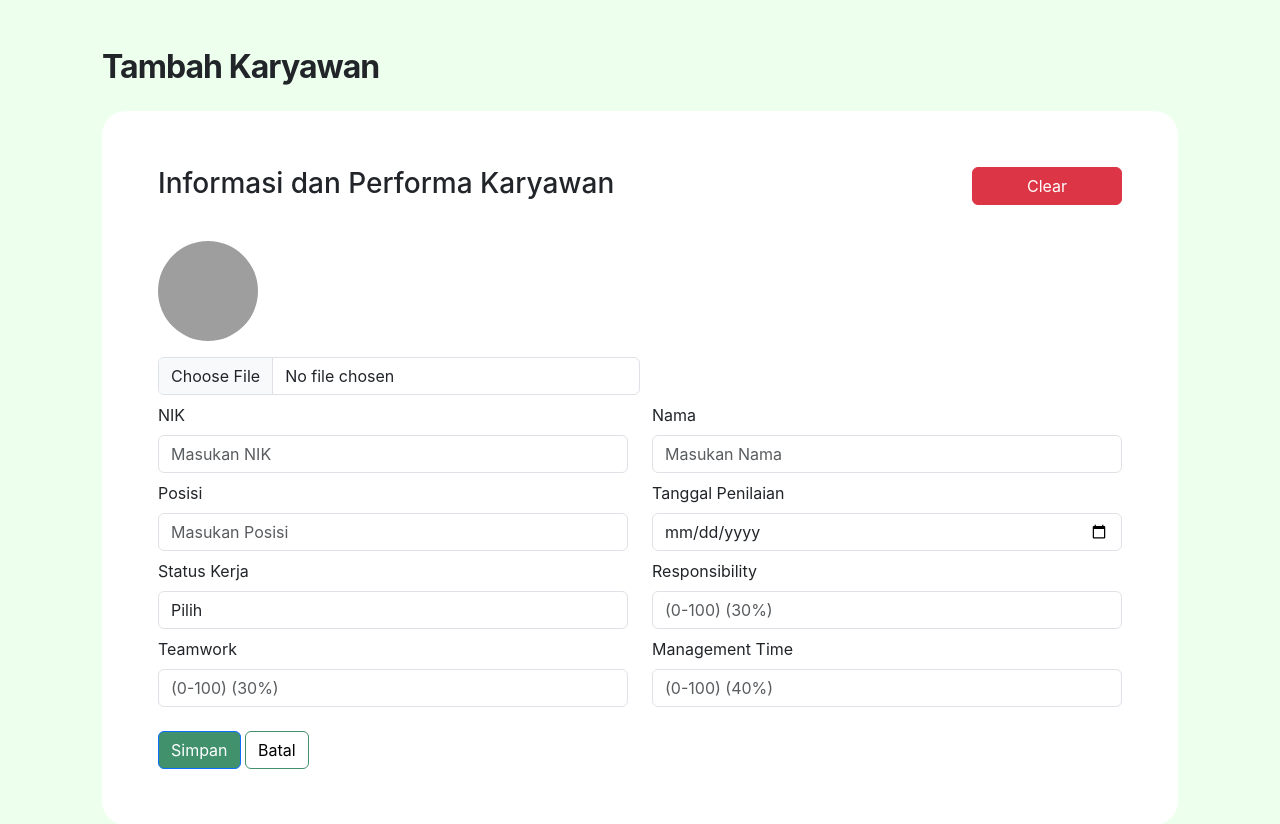
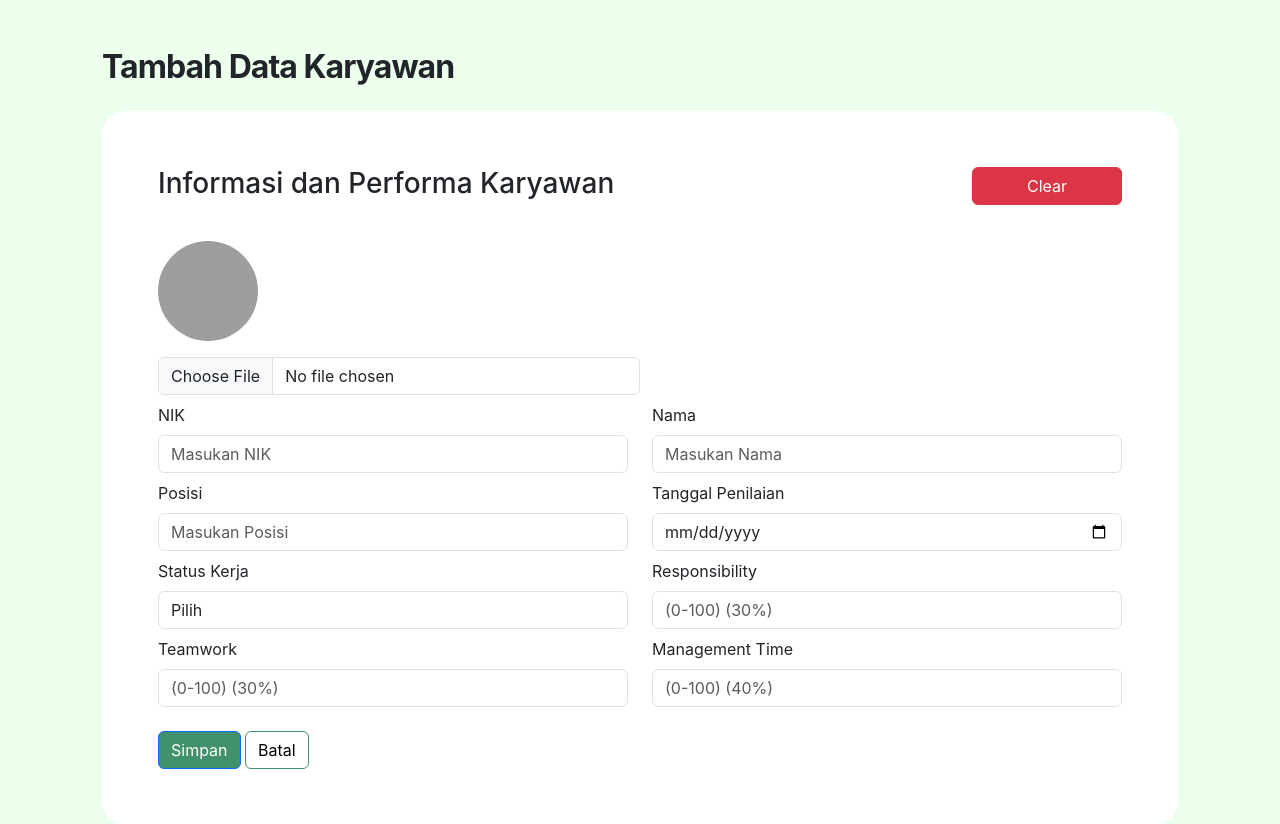
Before and after one commit to Rinkuu253/praktek-web-uts, a PHP site: page /tambah-performance.php in a window 1280 px wide. Shown: the part 80-904 px from the top of the page. Run offline with PHP 8.4, Linux system fonts and the light colour scheme; grey boxes are pictures that could not be loaded.

Commit message:
semoga aman pls

```diff
--- a/tambah-performance.php
+++ b/tambah-performance.php
@@ -124,7 +124,7 @@
     <div class="container">
         <div class="content-body">
             <div class="content-fluid">
-                <h1 class="PageTitle mt-3">Tambah Karyawan</h1>
+                <h1 class="PageTitle mt-3">Tambah Data Karyawan</h1>
                 <form action="add-performance.php" method="POST" enctype="multipart/form-data" onsubmit="return simpan()">
                     <div class="card">
                         <div class="card-body">
```
